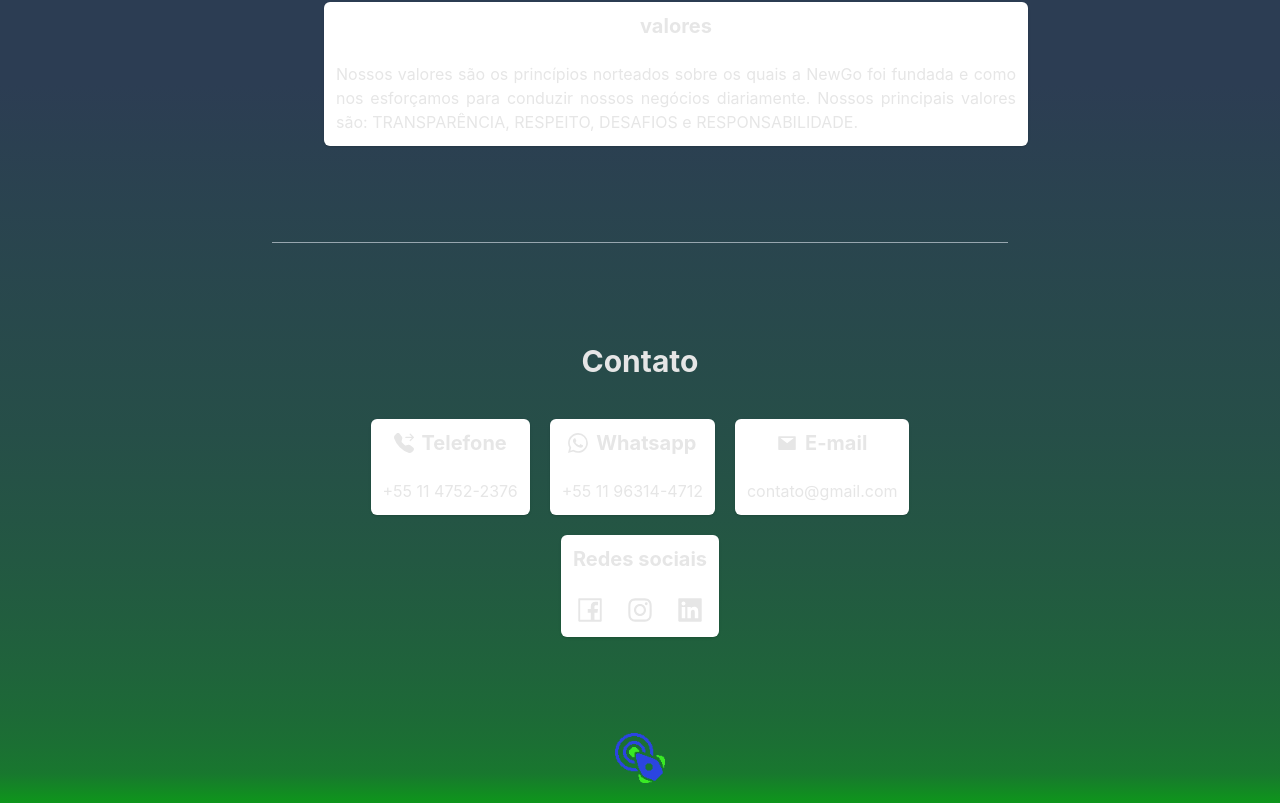
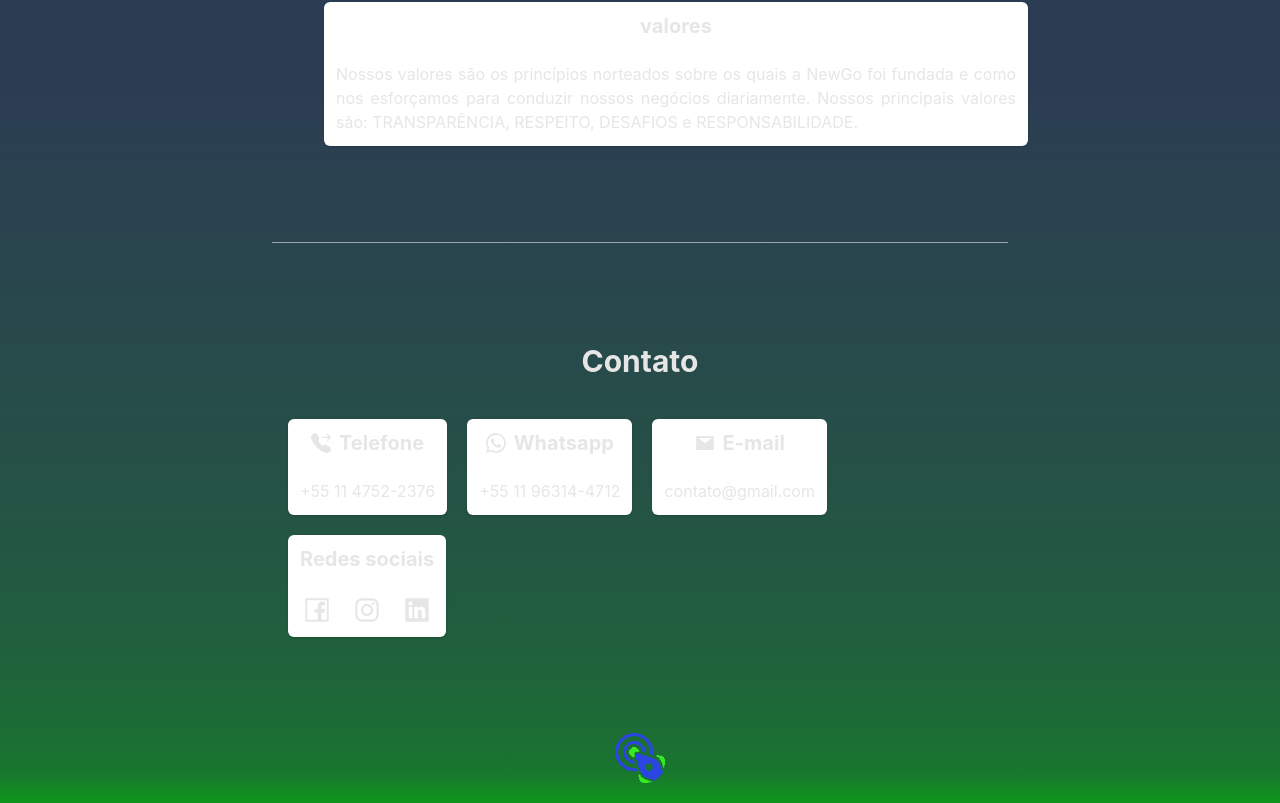
Before and after one commit to tonnyyyy/newgo-tarefa-01, a React (Vite) app: page /home in a window 1280 px wide. Shown: the part 1066-1869 px from the top of the page. Built offline with nearby package versions, Linux system fonts and the light colour scheme.

Commit message:
add animaton for contact cards

```diff
--- a/src/components/templates/ContatosTemplate/index.tsx
+++ b/src/components/templates/ContatosTemplate/index.tsx
@@ -1,4 +1,4 @@
-import { Heading, HStack, Stack, Text, VStack } from "@chakra-ui/react";
+import { Box, Heading, HStack, Stack, Text, VStack } from "@chakra-ui/react";
 import Card from "../../Card";
 
 import { useMediaQuery } from "../../../hooks/useMediaQuery";
@@ -24,12 +24,48 @@ const ContatosTemplate: React.FC<IContatoTemplateProps> = ({ email, telefone, wh
         spacing={5}
         direction={isMobile ? 'column' : 'row'}
         align='stretch'
-        justify='center'
+        justify='stretch'
         flexWrap='wrap'
+        flexGrow={1}
+      >
+        <Box
+          display={isMobile ? 'unset' : 'flex'}
+          transition='transform .2s'
+          _hover={{
+            transition: 'transform.2s',
+            transform: 'translateY(-10px)'
+          }}
         >
           <Card title={<HStack justify='center'><BsFillTelephoneForwardFill /><Text>Telefone</Text></HStack>} content={telefone} />
+        </Box>
+        <Box
+          display={isMobile ? 'unset' : 'flex'}
+          transition='transform .2s'
+          _hover={{
+            transition: 'transform.2s',
+            transform: 'translateY(-10px)'
+          }}
+        >
           <Card title={<HStack justify='center'><BsWhatsapp /><Text>Whatsapp</Text></HStack>} content={whatsapp} />
+        </Box>
+        <Box
+          display={isMobile ? 'unset' : 'flex'}
+          transition='transform .2s'
+          _hover={{
+            transition: 'transform.2s',
+            transform: 'translateY(-10px)'
+          }}
+        >
           <Card title={<HStack justify='center'><AiFillMail /><Text>E-mail</Text></HStack>} content={email} />
+        </Box>
+        <Box
+          display={isMobile ? 'unset' : 'flex'}
+          transition='transform .2s'
+          _hover={{
+            transition: 'transform.2s',
+            transform: 'translateY(-10px)'
+          }}
+        >
           <Card
             title="Redes sociais"
             content={(
@@ -40,6 +76,7 @@ const ContatosTemplate: React.FC<IContatoTemplateProps> = ({ email, telefone, wh
               </HStack>
             )}
           />
+        </Box>
       </Stack>
     </Container>
   );
```
Lines whose indentation alone changed are shown as unchanged.
